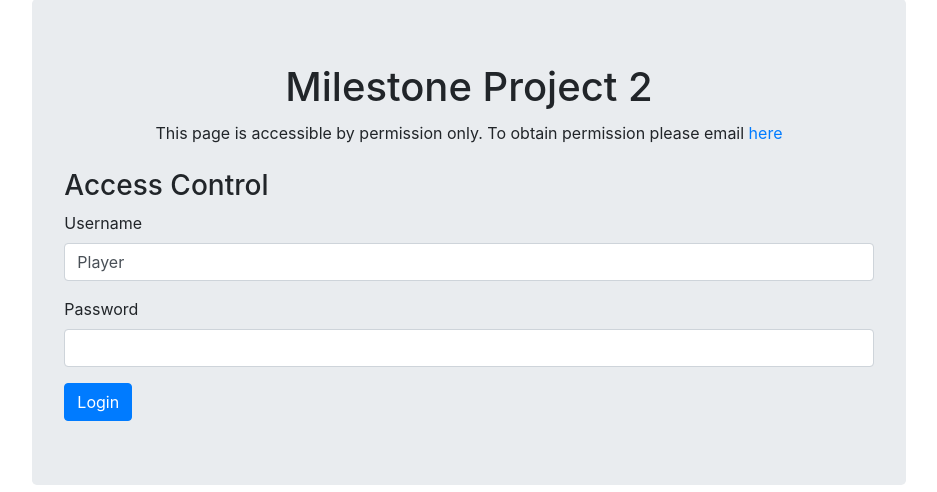
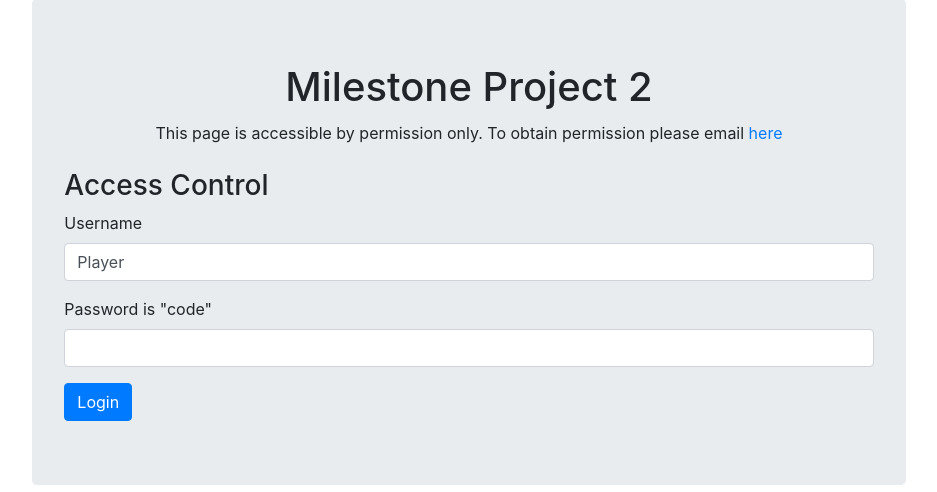
Before and after one commit to Code-Institute-Submissions/rguest20-MS2, a PHP site: page /login.php in a window 1280 px wide. Shown: the part 41-533 px from the top of the page, without its empty margins (171-1108 px from the left). Run offline with PHP 8.4, Linux system fonts and the light colour scheme.

Commit message:
Password made obvious for testing purposes.

```diff
--- a/login.php
+++ b/login.php
@@ -47,7 +47,7 @@
           <input name="Username" type="text" class="form-control" value="Player" id="username">
         </div>
         <div class="form-group">
-          <label for="password">Password</label>
+          <label for="password">Password is "code"</label>
           <input name="Password" type="password" class="form-control" id="password">
         </div>
         <input name="Submit" type="submit" value="Login" class="btn btn-primary">
```
